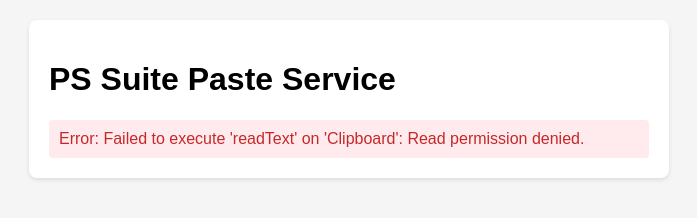
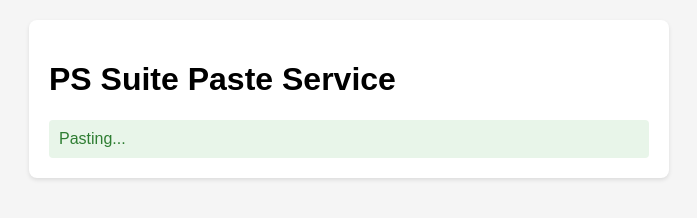
Before and after one commit to drkadhimpippen/pspaste-service, a website: page public/index.html in a window 1280 px wide. Shown: the whole page, without its empty margins (291-988 px from the left). Drawn offline with Linux system fonts and the light colour scheme.

Commit message:
Update to use AutoHotkey script directly

```diff
--- a/public/index.html
+++ b/public/index.html
@@ -39,44 +39,45 @@
         <h1>PS Suite Paste Service</h1>
         <div id="status"></div>
         <script>
-            async function performPaste() {
+            function simulatePaste() {
                 const statusDiv = document.getElementById('status');
                 try {
-                    // Try to read from clipboard using the modern Clipboard API
-                    const text = await navigator.clipboard.readText();
+                    // Focus the parent/opener window if it exists
+                    if (window.opener) {
+                        window.opener.focus();
+                    }
 
-                    // Create a temporary textarea
-                    const textarea = document.createElement('textarea');
-                    textarea.value = text;
-                    document.body.appendChild(textarea);
+                    // Create a hidden button that will trigger the AutoHotkey script
+                    const button = document.createElement('button');
+                    button.style.display = 'none';
+                    button.onclick = function() {
+                        // This will be handled by AutoHotkey
+                        window.location.href = 'file:///C:/Users/amjed/Desktop/Cursor%20Tutorial/PasteClipboard.exe';
+                    };
+                    document.body.appendChild(button);
 
-                    // Select and focus the textarea
-                    textarea.select();
-                    textarea.focus();
-
-                    // Try to paste using document.execCommand
-                    const success = document.execCommand('paste');
-
-                    // Clean up
-                    document.body.removeChild(textarea);
-
-                    // Show success message
-                    statusDiv.textContent = 'Content ready to paste!';
-                    statusDiv.className = 'success';
-
-                    // Close the window after a brief delay
+                    // Click the button after a short delay to ensure window focus has changed
                     setTimeout(() => {
-                        window.close();
-                    }, 500);
+                        button.click();
+                        // Remove the button
+                        document.body.removeChild(button);
+                        // Show success message
+                        statusDiv.textContent = 'Pasting...';
+                        statusDiv.className = 'success';
+                        // Close this window
+                        setTimeout(() => {
+                            window.close();
+                        }, 100);
+                    }, 100);
                 } catch (error) {
-                    console.error('Paste failed:', error);
+                    console.error('Action failed:', error);
                     statusDiv.textContent = 'Error: ' + error.message;
                     statusDiv.className = 'error';
                 }
             }
 
             // Execute when the page loads
-            window.onload = performPaste;
+            window.onload = simulatePaste;
         </script>
     </div>
 </body>
```
